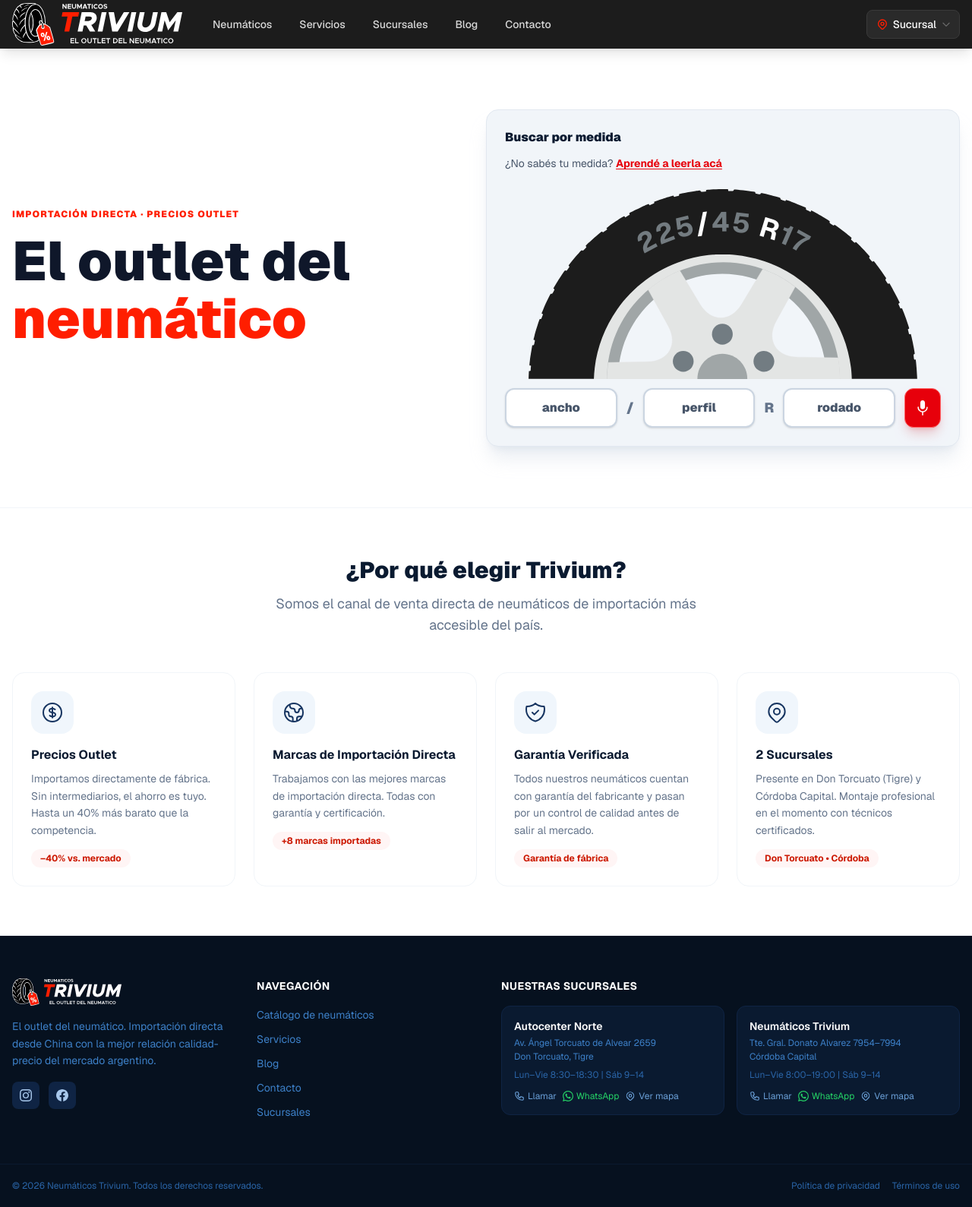
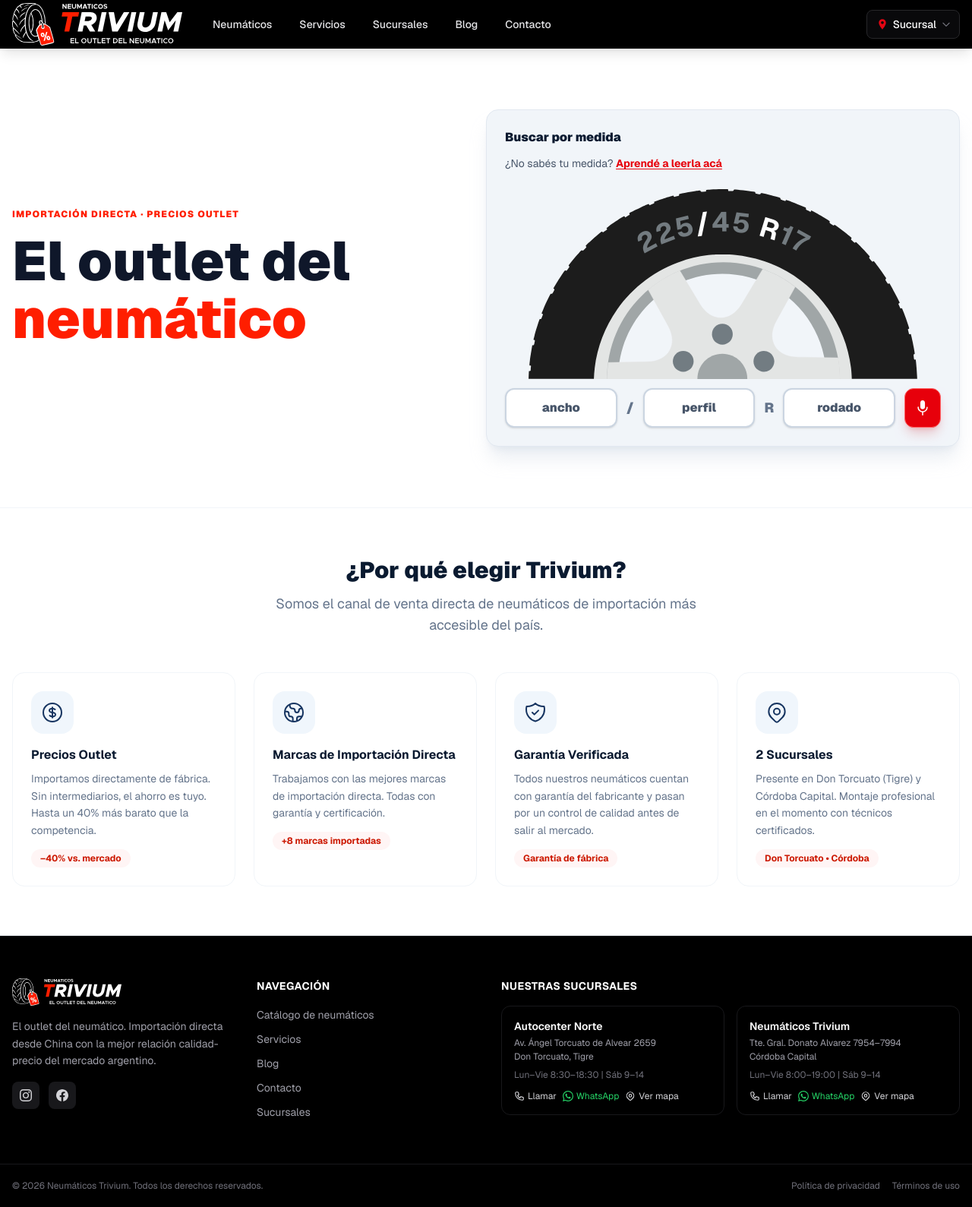
Before and after one commit to AugustinCrochat/neumaticos-trivium, a Next.js app: page / in a window 1280 px wide. Shown: the whole page at 76% size. Built offline with nearby package versions, Linux system fonts and the light colour scheme.

Commit message:
style: update UI theme to a black and zinc color palette with a red brand accent

```diff
--- a/src/components/layout/Footer.tsx
+++ b/src/components/layout/Footer.tsx
@@ -6,7 +6,7 @@ export function Footer() {
   const year = new Date().getFullYear();
 
   return (
-    <footer id="contacto" className="bg-navy-950 text-navy-200">
+    <footer id="contacto" className="bg-black text-zinc-300">
       {/* Main content */}
       <div className="max-w-7xl mx-auto px-4 py-14">
         <div className="grid grid-cols-1 md:grid-cols-2 lg:grid-cols-4 gap-10">
@@ -21,7 +21,7 @@ export function Footer() {
                 className="h-9 w-auto"
               />
             </div>
-            <p className="text-sm text-navy-400 leading-relaxed mb-4">
+            <p className="text-sm text-zinc-400 leading-relaxed mb-4">
               El outlet del neumático. Importación directa desde China con la mejor
               relación calidad-precio del mercado argentino.
             </p>
@@ -30,7 +30,7 @@ export function Footer() {
                 href="https://instagram.com"
                 target="_blank"
                 rel="noopener noreferrer"
-                className="w-9 h-9 bg-navy-800 hover:bg-orange-500 rounded-lg flex items-center justify-center transition-colors"
+                className="w-9 h-9 bg-zinc-900 hover:bg-[#e30613] rounded-lg flex items-center justify-center transition-colors"
                 aria-label="Instagram"
               >
                 <svg className="w-4 h-4" fill="currentColor" viewBox="0 0 24 24">
@@ -41,7 +41,7 @@ export function Footer() {
                 href="https://facebook.com"
                 target="_blank"
                 rel="noopener noreferrer"
-                className="w-9 h-9 bg-navy-800 hover:bg-orange-500 rounded-lg flex items-center justify-center transition-colors"
+                className="w-9 h-9 bg-zinc-900 hover:bg-[#e30613] rounded-lg flex items-center justify-center transition-colors"
                 aria-label="Facebook"
               >
                 <svg className="w-4 h-4" fill="currentColor" viewBox="0 0 24 24">
@@ -67,7 +67,7 @@ export function Footer() {
                 <li key={link.href}>
                   <Link
                     href={link.href}
-                    className="text-sm text-navy-400 hover:text-white transition-colors"
+                    className="text-sm text-zinc-400 hover:text-white transition-colors"
                   >
                     {link.label}
                   </Link>
@@ -85,18 +85,18 @@ export function Footer() {
               {BRANCHES.map((branch) => (
                 <div
                   key={branch.id}
-                  className="bg-navy-900 rounded-xl p-4 border border-navy-800"
+                  className="bg-black rounded-xl p-4 border border-zinc-900"
                 >
                   <p className="text-white font-semibold text-sm mb-1">
                     {branch.name}
                   </p>
-                  <p className="text-navy-400 text-xs mb-0.5">{branch.address}</p>
-                  <p className="text-navy-400 text-xs mb-2">{branch.city}</p>
-                  <p className="text-navy-500 text-xs mb-3">{branch.hours}</p>
+                  <p className="text-zinc-400 text-xs mb-0.5">{branch.address}</p>
+                  <p className="text-zinc-400 text-xs mb-2">{branch.city}</p>
+                  <p className="text-zinc-500 text-xs mb-3">{branch.hours}</p>
                   <div className="flex gap-2">
                     <a
                       href={`tel:${branch.phone.replace(/\s/g, "")}`}
-                      className="flex items-center gap-1 text-xs text-navy-300 hover:text-white transition-colors"
+                      className="flex items-center gap-1 text-xs text-zinc-300 hover:text-white transition-colors"
                     >
                       <svg className="w-3.5 h-3.5" fill="none" viewBox="0 0 24 24" stroke="currentColor">
                         <path strokeLinecap="round" strokeLinejoin="round" strokeWidth={2} d="M3 5a2 2 0 012-2h3.28a1 1 0 01.948.684l1.498 4.493a1 1 0 01-.502 1.21l-2.257 1.13a11.042 11.042 0 005.516 5.516l1.13-2.257a1 1 0 011.21-.502l4.493 1.498a1 1 0 01.684.949V19a2 2 0 01-2 2h-1C9.716 21 3 14.284 3 6V5z" />
@@ -118,7 +118,7 @@ export function Footer() {
                       href={branch.mapUrl}
                       target="_blank"
                       rel="noopener noreferrer"
-                      className="flex items-center gap-1 text-xs text-navy-300 hover:text-white transition-colors"
+                      className="flex items-center gap-1 text-xs text-zinc-300 hover:text-white transition-colors"
                     >
                       <svg className="w-3.5 h-3.5" fill="none" viewBox="0 0 24 24" stroke="currentColor">
                         <path strokeLinecap="round" strokeLinejoin="round" strokeWidth={2} d="M17.657 16.657L13.414 20.9a1.998 1.998 0 01-2.827 0l-4.244-4.243a8 8 0 1111.314 0z" />
@@ -135,14 +135,14 @@ export function Footer() {
       </div>
 
       {/* Bottom bar */}
-      <div className="border-t border-navy-900">
-        <div className="max-w-7xl mx-auto px-4 py-5 flex flex-col md:flex-row items-center justify-between gap-3 text-xs text-navy-500">
+      <div className="border-t border-zinc-900">
+        <div className="max-w-7xl mx-auto px-4 py-5 flex flex-col md:flex-row items-center justify-between gap-3 text-xs text-zinc-500">
           <p>© {year} Neumáticos Trivium. Todos los derechos reservados.</p>
           <div className="flex gap-4">
-            <Link href="/privacidad" className="hover:text-navy-300 transition-colors">
+            <Link href="/privacidad" className="hover:text-zinc-300 transition-colors">
               Política de privacidad
             </Link>
-            <Link href="/terminos" className="hover:text-navy-300 transition-colors">
+            <Link href="/terminos" className="hover:text-zinc-300 transition-colors">
               Términos de uso
             </Link>
           </div>
--- a/src/components/layout/Header.tsx
+++ b/src/components/layout/Header.tsx
@@ -20,7 +20,7 @@ export function Header() {
   return (
     <header className="sticky top-0 z-40 w-full">
       {/* Main nav */}
-      <nav className="bg-tire-800 shadow-lg">
+      <nav className="bg-black shadow-lg">
         <div className="max-w-7xl mx-auto px-4">
           <div className="flex items-center h-16 gap-6">
             {/* Logo */}
@@ -41,7 +41,7 @@ export function Header() {
                 <Link
                   key={link.href}
                   href={link.href}
-                  className="text-tire-100 hover:text-white hover:bg-tire-700 px-4 py-2 rounded-lg text-sm font-medium transition-colors"
+                  className="text-zinc-200 hover:text-white hover:bg-zinc-900 px-4 py-2 rounded-lg text-sm font-medium transition-colors"
                 >
                   {link.label}
                 </Link>
@@ -51,33 +51,22 @@ export function Header() {
             {/* Branch selector — always visible */}
             <button
               onClick={openModal}
-              className="flex items-center gap-1.5 bg-tire-700 hover:bg-tire-600 border border-tire-600 hover:border-tire-500 text-white pl-3 pr-2.5 py-2 rounded-lg text-sm font-medium transition-all group ml-auto md:ml-0"
+              className="flex items-center gap-1.5 bg-zinc-950 hover:bg-zinc-900 border border-zinc-800 hover:border-zinc-700 text-white pl-3 pr-2.5 py-2 rounded-lg text-sm font-medium transition-all group ml-auto md:ml-0"
               title="Cambiar sucursal"
             >
               <svg
-                className="w-4 h-4 text-orange-500 flex-shrink-0"
-                fill="none"
+                className="w-4 h-4 text-[#e30613] flex-shrink-0"
+                fill="currentColor"
                 viewBox="0 0 24 24"
-                stroke="currentColor"
+                aria-hidden="true"
               >
-                <path
-                  strokeLinecap="round"
-                  strokeLinejoin="round"
-                  strokeWidth={2}
-                  d="M17.657 16.657L13.414 20.9a1.998 1.998 0 01-2.827 0l-4.244-4.243a8 8 0 1111.314 0z"
-                />
-                <path
-                  strokeLinecap="round"
-                  strokeLinejoin="round"
-                  strokeWidth={2}
-                  d="M15 11a3 3 0 11-6 0 3 3 0 016 0z"
-                />
+                <path d="M12 2C8.13 2 5 5.13 5 9c0 5.25 7 13 7 13s7-7.75 7-13c0-3.87-3.13-7-7-7Zm0 9.5A2.5 2.5 0 1 1 12 6a2.5 2.5 0 0 1 0 5.5Z" />
               </svg>
               <span className="truncate max-w-[90px] sm:max-w-none">
                 {hasConfirmedBranch ? selectedBranch.shortName : "Sucursal"}
               </span>
               <svg
-                className="w-3.5 h-3.5 text-tire-400 group-hover:text-tire-100 transition-colors flex-shrink-0"
+                className="w-3.5 h-3.5 text-zinc-500 group-hover:text-zinc-200 transition-colors flex-shrink-0"
                 fill="none"
                 viewBox="0 0 24 24"
                 stroke="currentColor"
@@ -105,12 +94,12 @@ export function Header() {
 
         {/* Mobile dropdown menu */}
         {menuOpen && (
-          <div className="md:hidden border-t border-tire-700 bg-tire-900 px-4 py-3 space-y-1">
+          <div className="md:hidden border-t border-zinc-900 bg-black px-4 py-3 space-y-1">
             {NAV_LINKS.map((link) => (
               <Link
                 key={link.href}
                 href={link.href}
-                className="block text-tire-100 hover:text-white hover:bg-tire-700 px-4 py-2.5 rounded-lg text-sm font-medium transition-colors"
+                className="block text-zinc-200 hover:text-white hover:bg-zinc-900 px-4 py-2.5 rounded-lg text-sm font-medium transition-colors"
                 onClick={() => setMenuOpen(false)}
               >
                 {link.label}
```
